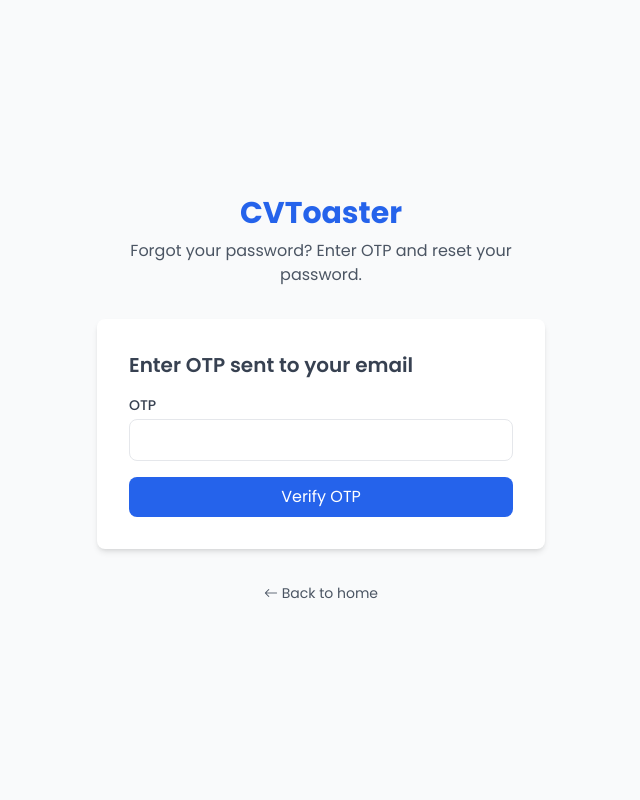
After one commit to sarvesh-2109/cvmaster-endpoint, a Flask app: page /verify_otp in a window 1280 px wide. The commit adds this page. Shown: the whole page, without its empty margins (319-959 px from the left). Run offline with Flask 3, Linux system fonts and the light colour scheme; some libraries are stand-ins or nearby versions.

Commit message:
Added reset password functionality

```diff
--- a/app.py
+++ b/app.py
@@ -1,7 +1,10 @@
-from flask import Flask, render_template, request, redirect, url_for, send_file, jsonify, flash
+from flask import Flask, render_template, request, redirect, url_for, send_file, jsonify, flash, session
 from flask_sqlalchemy import SQLAlchemy
 from flask_migrate import Migrate
 from flask_login import LoginManager, UserMixin, login_user, logout_user, login_required, current_user
+from flask_mail import Mail, Message
+import random
+import string
 from io import BytesIO
 from markupsafe import Markup
 import os
@@ -29,6 +32,16 @@ db = SQLAlchemy(app)
 migrate = Migrate(app, db)
 login_manager = LoginManager(app)
 login_manager.login_view = 'login'
+
+# Email configuration
+app.config['MAIL_SERVER'] = 'smtp.gmail.com'
+app.config['MAIL_PORT'] = 587
+app.config['MAIL_USE_TLS'] = True
+app.config['MAIL_USE_SSL'] = False
+app.config['MAIL_USERNAME'] = os.environ.get('EMAIL_USERNAME', 'cvmaster.in@gmail.com')
+app.config['MAIL_PASSWORD'] = os.environ.get('EMAIL_PASSWORD')
+app.config['MAIL_DEFAULT_SENDER'] = os.environ.get('EMAIL_SENDER', 'cvmaster.in@gmail.com')
+mail = Mail(app)
 
 ALLOWED_EXTENSIONS = {'pdf', 'docx'}
 
@@ -164,6 +177,120 @@ def login():
 def logout():
     logout_user()
     return redirect(url_for('landing'))
+
+
+def send_email(subject, recipients, body):
+    try:
+        msg = Message(subject,
+                      recipients=recipients,
+                      body=body,
+                      sender=app.config['MAIL_DEFAULT_SENDER'])
+
+        # Additional logging for debugging
+        app.logger.info(f"Attempting to send email:")
+        app.logger.info(f"Subject: {subject}")
+        app.logger.info(f"Recipients: {recipients}")
+        app.logger.info(f"Sender: {app.config['MAIL_DEFAULT_SENDER']}")
+
+        mail.send(msg)
+        app.logger.info("Email sent successfully")
+        return True
+    except Exception as e:
+        # More detailed error logging
+        app.logger.error(f"Email sending failed: {str(e)}")
+        app.logger.error(f"SMTP Configuration:")
+        app.logger.error(f"MAIL_SERVER: {app.config['MAIL_SERVER']}")
+        app.logger.error(f"MAIL_PORT: {app.config['MAIL_PORT']}")
+        app.logger.error(f"MAIL_USE_TLS: {app.config['MAIL_USE_TLS']}")
+        app.logger.error(f"MAIL_USERNAME: {app.config['MAIL_USERNAME']}")
+
+        return False
+
+
+# Modify the reset_password route to use the new send_email function
+@app.route('/reset_password', methods=['GET', 'POST'])
+def reset_password():
+    if request.method == 'POST':
+        email = request.form.get('email')
+        user = User.query.filter_by(email=email).first()
+
+        if user:
+            otp = ''.join(random.choices(string.digits, k=6))
+            session['otp'] = otp
+            session['email'] = email
+
+            email_subject = "Your OTP for Password Reset"
+            email_body = f"Your OTP is: {otp}"
+
+            if send_email(email_subject, [email], email_body):
+                flash('OTP sent to your email. Please check your inbox.', 'success')
+                return redirect(url_for('verify_otp'))
+            else:
+                flash("Error sending email. Please try again later.", 'error')
+                return redirect(url_for('reset_password'))
+
+        flash('Email not found', 'error')
+        return redirect(url_for('reset_password'))
+
+    return render_template('reset_password.html')
+
+
+@app.route('/verify_otp', methods=['GET', 'POST'])
+def verify_otp():
+    if request.method == 'POST':
+        data = request.get_json()
+        otp_entered = data.get('otp')
+        if otp_entered == session.get('otp'):
+            return jsonify({'success': True})
+        else:
+            return jsonify({'success': False})
+    return render_template('reset_password.html')
+
+
+@app.route('/change_password', methods=['GET', 'POST'])
+def change_password():
+    try:
+        app.logger.info("Change password route accessed")
+
+        # Check if email is in session
+        if 'email' not in session:
+            app.logger.error("No email found in session")
+            return jsonify({'success': False, 'message': 'No session email found'})
+
+        if request.method == 'POST':
+            # Log request details
+            app.logger.info(f"Request is JSON: {request.is_json}")
+
+            # Handle both JSON and form data
+            if request.is_json:
+                data = request.get_json()
+                app.logger.info(f"Received JSON data: {data}")
+                new_password = data.get('new_password')
+            else:
+                new_password = request.form.get('new_password')
+
+            # Find user by email from session
+            user = User.query.filter_by(email=session.get('email')).first()
+
+            if user:
+                app.logger.info(f"User found: {user.email}")
+                user.set_password(new_password)
+                db.session.commit()
+
+                # Clear session after successful password reset
+                session.pop('email', None)
+                session.pop('otp', None)
+
+                return jsonify({'success': True})
+
+            app.logger.error("User not found in database")
+            return jsonify({'success': False, 'message': 'User not found'})
+
+        return render_template('reset_password.html')
+
+    except Exception as e:
+        app.logger.error(f"Error in change_password: {str(e)}")
+        return jsonify({'success': False, 'message': str(e)})
 
 
 @app.route('/home', methods=['GET', 'POST'])
--- a/requirements.txt
+++ b/requirements.txt
@@ -25,3 +25,4 @@ Werkzeug
 Flask-WTF
 WTForms
 email-validator
+Flask-Mail
--- /dev/null
+++ b/templates/reset_password.html
@@ -0,0 +1,143 @@
+<!DOCTYPE html>
+<html lang="en">
+<head>
+    <meta charset="UTF-8">
+    <meta name="viewport" content="width=device-width, initial-scale=1.0">
+    <title>CVToaster - Forgot Password</title>
+    <script src="https://cdn.tailwindcss.com"></script>
+    <link rel="stylesheet" href="https://cdn.jsdelivr.net/npm/bootstrap-icons@1.11.1/font/bootstrap-icons.css">
+    <link href="https://fonts.googleapis.com/css2?family=Poppins:wght@300;400;500;600;700&display=swap" rel="stylesheet">
+    <style>
+        body {
+            font-family: 'Poppins', sans-serif;
+            background-color: #f0f4f8;
+        }
+    </style>
+</head>
+<body class="min-h-screen flex items-center justify-center bg-gray-50">
+    <div class="max-w-md w-full mx-4">
+        <div class="text-center mb-8">
+            <h1 class="text-3xl font-bold text-blue-600">CVToaster</h1>
+            <p class="mt-2 text-gray-600">Forgot your password? Enter OTP and reset your password.</p>
+        </div>
+
+        <div class="bg-white p-8 rounded-lg shadow-md">
+            <div id="otp-section">
+                <h2 class="text-xl font-semibold text-gray-700 mb-4">Enter OTP sent to your email</h2>
+                <form id="otp-form" class="space-y-4">
+                    <div>
+                        <label for="otp" class="block text-sm font-medium text-gray-700">OTP</label>
+                        <input type="text" id="otp" name="otp" required
+                            class="mt-1 block w-full px-4 py-2 border rounded-lg focus:ring-2 focus:ring-blue-400 focus:outline-none">
+                    </div>
+
+                    <div>
+                        <button type="submit"
+                            class="w-full bg-blue-600 text-white py-2 px-4 rounded-lg hover:bg-blue-700 transition duration-200">
+                            Verify OTP
+                        </button>
+                    </div>
+                </form>
+            </div>
+
+            <div id="reset-password-section" class="hidden">
+                <h2 class="text-xl font-semibold text-gray-700 mb-4">Enter New Password</h2>
+                <form id="password-reset-form" class="space-y-4">
+                    <div>
+                        <label for="new-password" class="block text-sm font-medium text-gray-700">New Password</label>
+                        <input type="password" id="new-password" name="new-password" required
+                            class="mt-1 block w-full px-4 py-2 border rounded-lg focus:ring-2 focus:ring-blue-400 focus:outline-none">
+                    </div>
+
+                    <div>
+                        <label for="confirm-password" class="block text-sm font-medium text-gray-700">Confirm New Password</label>
+                        <input type="password" id="confirm-password" name="confirm-password" required
+                            class="mt-1 block w-full px-4 py-2 border rounded-lg focus:ring-2 focus:ring-blue-400 focus:outline-none">
+                    </div>
+
+                    <div>
+                        <button type="submit"
+                            class="w-full bg-blue-600 text-white py-2 px-4 rounded-lg hover:bg-blue-700 transition duration-200">
+                            Reset Password
+                        </button>
+                    </div>
+                </form>
+            </div>
+        </div>
+
+        <div class="text-center mt-8">
+            <a href="{{ url_for('landing') }}" class="text-sm text-gray-600 hover:text-gray-800">
+                <i class="bi bi-arrow-left"></i> Back to home
+            </a>
+        </div>
+    </div>
+
+    <script>
+        // Handle OTP verification
+        document.getElementById('otp-form').addEventListener('submit', function(event) {
+            event.preventDefault();
+            const otp = document.getElementById('otp').value;
+
+            // Make an API call to verify the OTP
+            fetch('/verify_otp', {
+                method: 'POST',
+                headers: {
+                    'Content-Type': 'application/json',
+                },
+                body: JSON.stringify({ otp: otp })
+            })
+            .then(response => response.json())
+            .then(data => {
+                if (data.success) {
+                    // If OTP is verified, show the password reset form
+                    document.getElementById('otp-section').classList.add('hidden');
+                    document.getElementById('reset-password-section').classList.remove('hidden');
+                } else {
+                    alert("Invalid OTP. Please try again.");
+                }
+            })
+            .catch(error => {
+                console.error('Error verifying OTP:', error);
+                alert("An error occurred. Please try again.");
+            });
+        });
+
+        // Handle password reset form submission
+        document.getElementById('password-reset-form').addEventListener('submit', function(event) {
+            event.preventDefault();
+            const newPassword = document.getElementById('new-password').value;
+            const confirmPassword = document.getElementById('confirm-password').value;
+
+            if (newPassword === confirmPassword) {
+                fetch('/change_password', {
+                    method: 'POST',
+                    headers: {
+                        'Content-Type': 'application/json',
+                    },
+                    body: JSON.stringify({ new_password: newPassword })
+                })
+                .then(response => {
+                    console.log('Response status:', response.status);
+                    return response.json();
+                })
+                .then(data => {
+                    console.log('Received data:', data);
+                    if (data.success) {
+                        alert('Password successfully reset!');
+                        window.location.href = "{{ url_for('login') }}";
+                    } else {
+                        console.error('Reset failed:', data.message);
+                        alert(data.message || "An error occurred while resetting the password. Please try again.");
+                    }
+                })
+                .catch(error => {
+                    console.error('Error resetting password:', error);
+                    alert("An error occurred. Please try again.");
+                });
+            } else {
+                alert("Passwords do not match. Please try again.");
+            }
+        });
+    </script>
+</body>
+</html>
```
Also changed, not shown: templates/login.html (+63 -6 lines).
